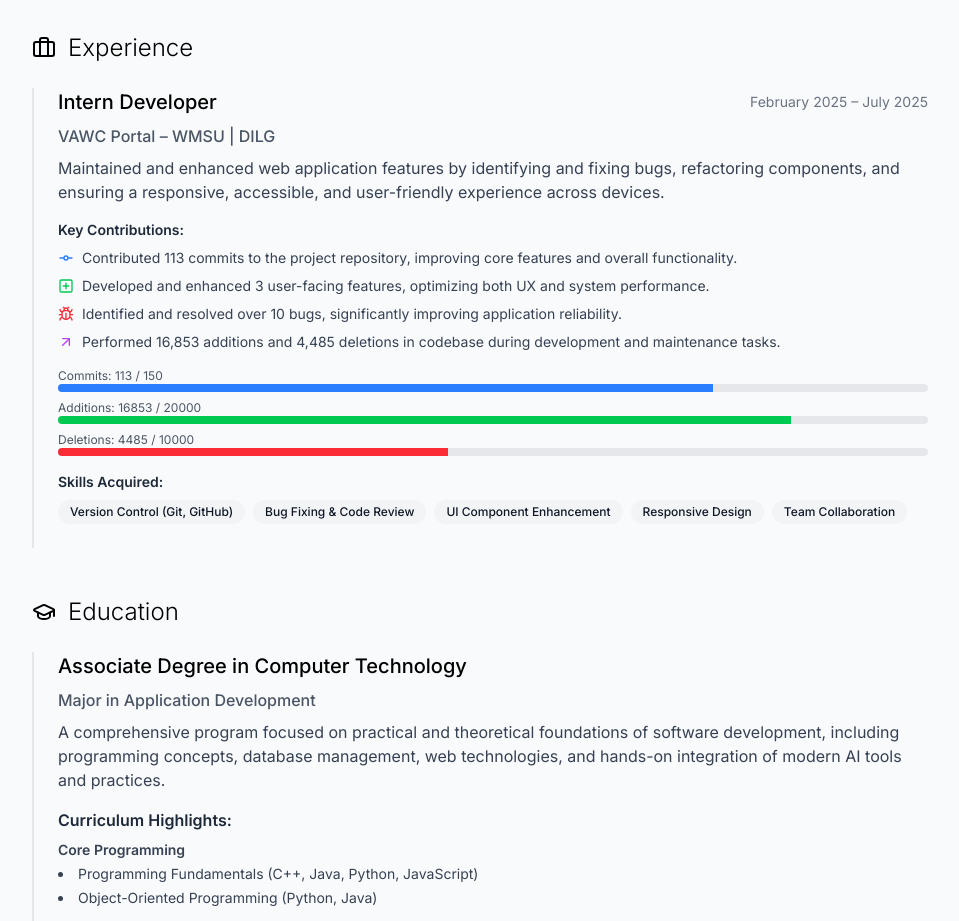
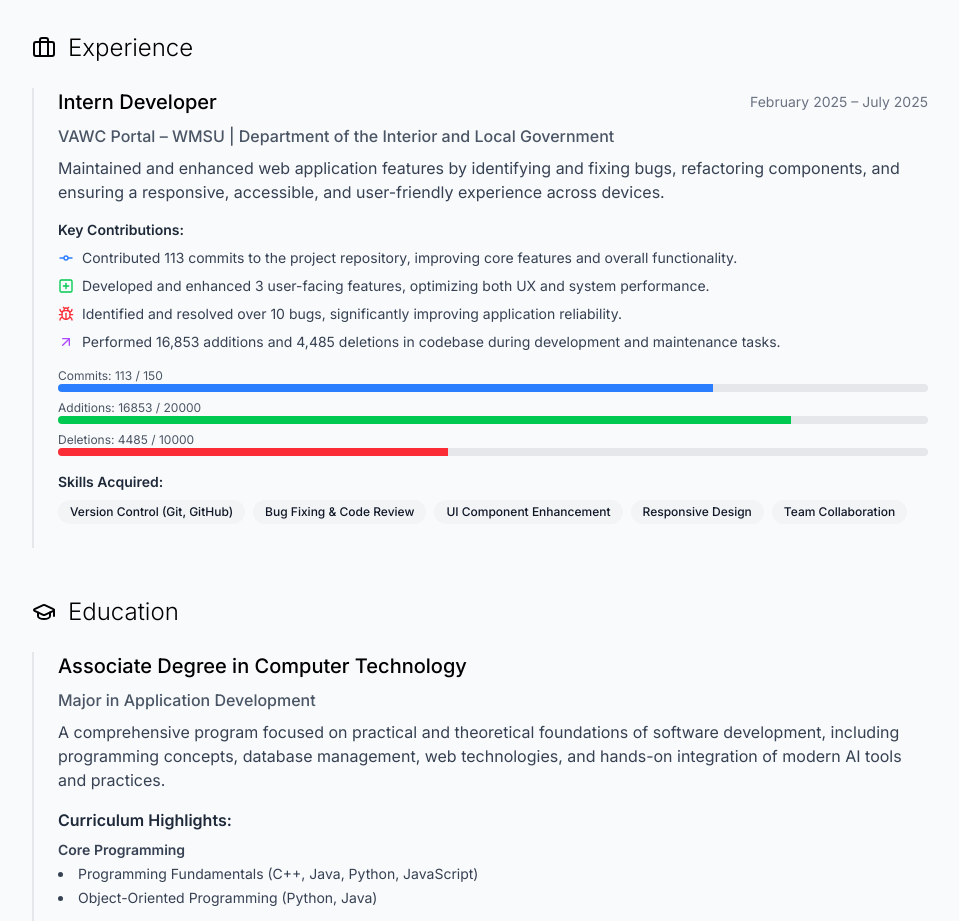
Before and after one commit to nekolaiv/developer-website, a Next.js app: page / in a window 1280 px wide. Shown: the part 2120-3041 px from the top of the page, without its empty margins (160-1119 px from the left). Built offline with nearby package versions, Linux system fonts and the light colour scheme.

Commit message:
update: change from acronym to meaning

```diff
--- a/src/components/resume.tsx
+++ b/src/components/resume.tsx
@@ -17,7 +17,7 @@ import {
 const experience = [
   {
     title: "Intern Developer",
-    company: "VAWC Portal – WMSU | DILG",
+    company: "VAWC Portal – WMSU | Department of the Interior and Local Government",
     period: "February 2025 – July 2025",
     description:
       "Maintained and enhanced web application features by identifying and fixing bugs, refactoring components, and ensuring a responsive, accessible, and user-friendly experience across devices.",
```
